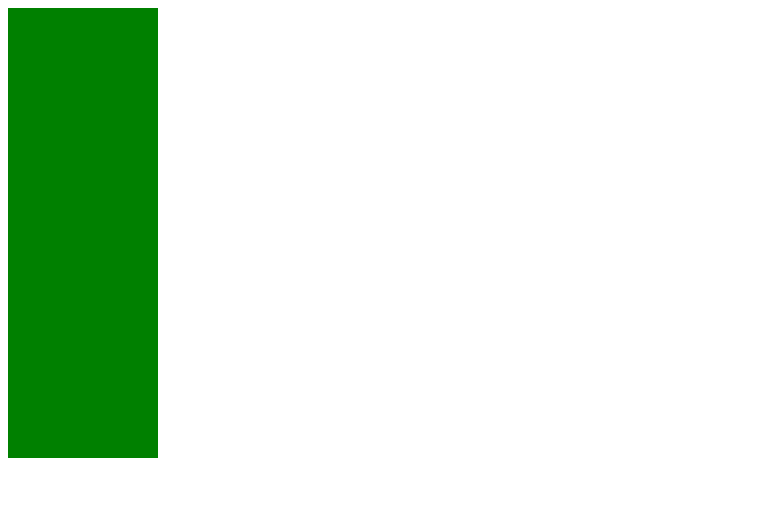
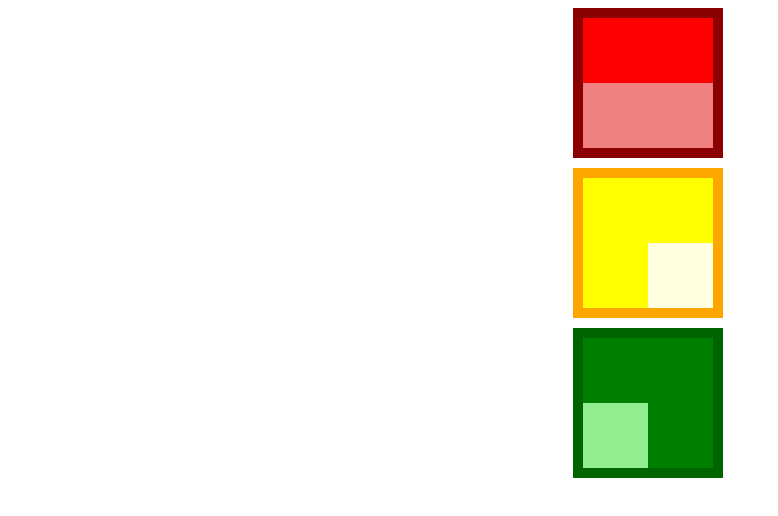
Before and after one commit to Ler98/Trafikljusmedmaja, a plain HTML site: page index.html in a window 1280 px wide. Shown: the whole page, without its empty margins (0-778 px from the left). Drawn offline with Linux system fonts and the light colour scheme.

Commit message:
Update style.css

```diff
--- a/css/style.css
+++ b/css/style.css
@@ -1,5 +1,59 @@
+* {
+    box-sizing: border-box;
+}
+
+
+.trafic-lights {
+    height: 100vh;
+    width: 100vw;
+    display:flex;
+    flex-direction:column;
+    align-items: center;
+    gap: 10px;
+
+}
+
+.light.red {
+    background-color:red;
+    border: 10px solid darkred;
+    display: flex;
+    align-items: flex-end;
+}
+
+.light.red aside {
+    background-color:lightcoral;
+    height:50%;
+    width: 100%;
+
+}
+.light.yellow {
+    background-color:yellow;
+    border: 10px solid orange;
+    display: flex;
+    align-items: flex-end;
+    justify-content: flex-end;
+}
+
+.light.yellow aside {
+    background-color:lightyellow;
+    height: 50%;
+    width: 50%;
+}
+.light.green {
+    background-color:green;
+    border: 10px solid darkgreen;
+    display: flex;
+    align-items: flex-end;
+}
+
+
+.light.green aside {
+    background-color:lightgreen;
+    height: 50%;
+    width: 50%;
+ }
 .light {
     height: 150px;
     width: 150px;
-    background-color: green;
+
 }
```
